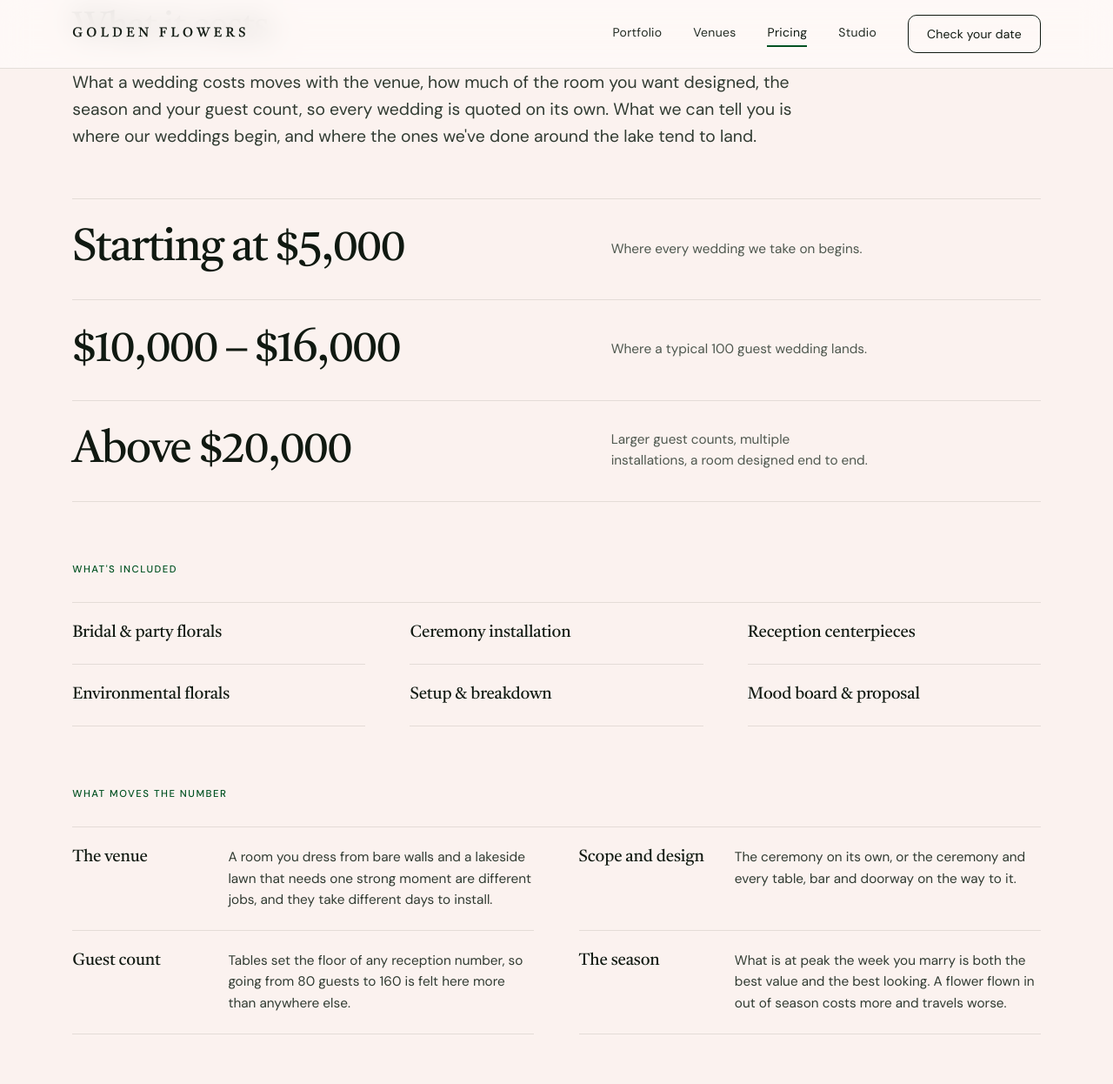
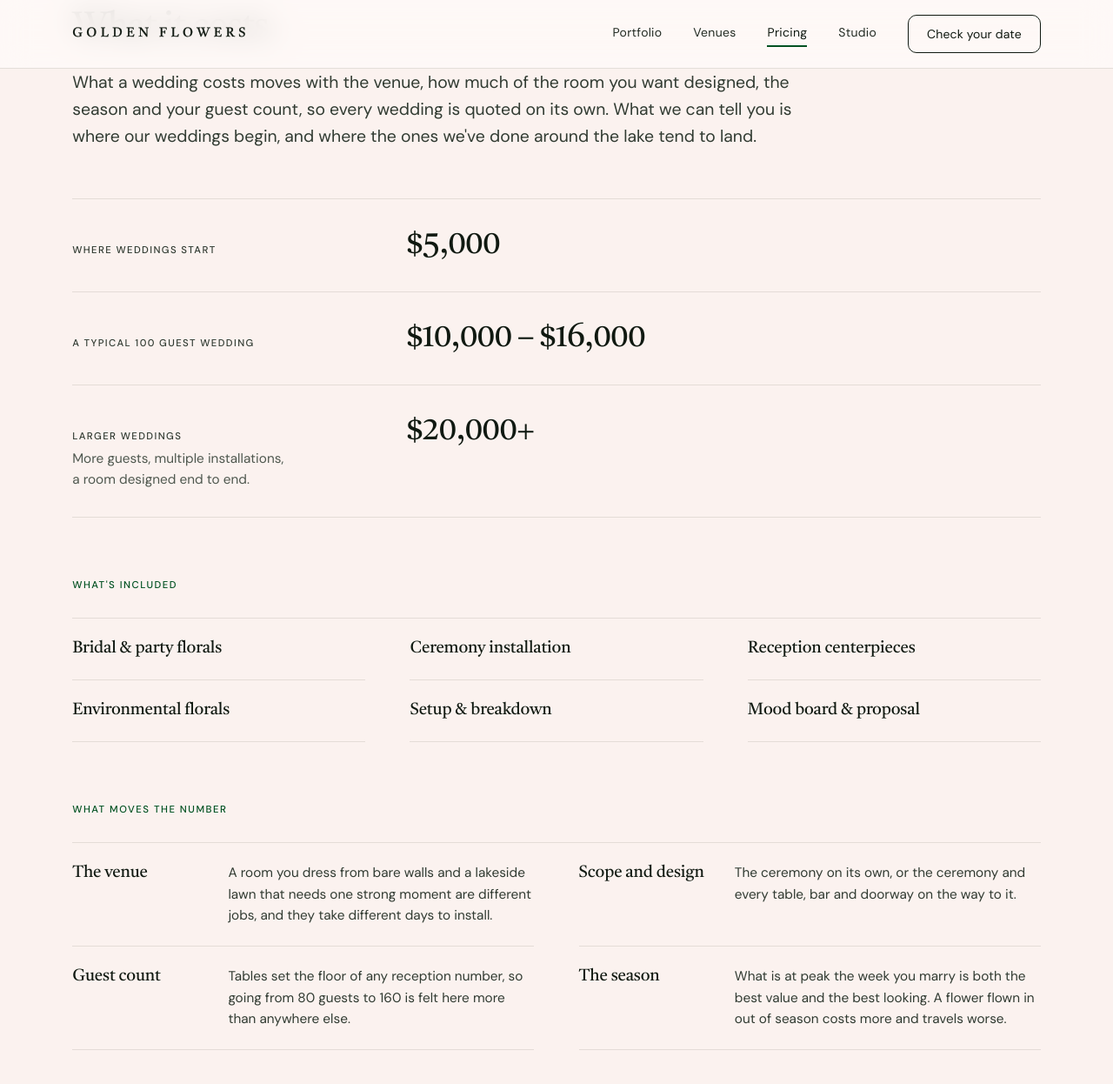
Before and after one commit to jshplhm/goldenflowers, a Jekyll site: the page built from weddings/index.md, in a window 1280 px wide and 1400 px high, scrolled down 1409 px. Shown: the top 1246 px of the window at 87% size. Built offline with Jekyll 4.4.1, drawn with Linux system fonts in a browser that asks for light colours.

Commit message:
Pricing figures as a quiet table: label left, figure right
Where weddings start / $5,000, A typical 100 guest wedding / $10,000 –
$16,000, Larger weddings / $20,000+ (with its one-line description). The
three 66px rows outranked "What it costs." and read as a menu of tiers; the
figures are now 90% of the section heading at every width (35px at 954,
45px at 1440), one size and one left edge. Phones stack label, figure,
description. Figures gain an optional `label` field (Pages CMS too).

Co-Authored-By: Claude Opus 5.5 <noreply@anthropic.com>

```diff
--- a/_data/weddings.yml
+++ b/_data/weddings.yml
@@ -161,13 +161,18 @@ pricing:
     designed, the season and your guest count, so every wedding is quoted on its
     own. What we can tell you is where our weddings begin, and where the ones
     we've done around the lake tend to land.
+  # label = what the number is (left, small caps); amount = the figure;
+  # caption = optional second line under the label.
   figures:
-    - amount: Starting at $5,000
-      caption: Where every wedding we take on begins.
-    - amount: "$10,000 – $16,000"
-      caption: Where a typical 100 guest wedding lands.
-    - amount: Above $20,000
-      caption: Larger guest counts, multiple installations, a room designed end to end.
+    - label: Where weddings start
+      amount: "$5,000"
+      caption: ""
+    - label: A typical 100 guest wedding
+      amount: "$10,000 – $16,000"
+      caption: ""
+    - label: Larger weddings
+      amount: "$20,000+"
+      caption: More guests, multiple installations, a room designed end to end.
     # Four things, because four is what a couple can hold. Each one is a lever
     # they actually control, so the list doubles as the agenda for the
     # consultation.
--- a/weddings/index.md
+++ b/weddings/index.md
@@ -114,11 +114,27 @@ redirect_from:
     {%- comment -%} Two figures read as a range and a ceiling. The grid is set
     from the count so a single figure still fills the row rather than sitting in
     a half-empty one. {%- endcomment -%}
-    <div class="invest-figs" data-n="{{ nfig }}">
+    {%- comment -%} With `label`s the figures render as a quiet table (2026-09-25):
+    what the number is on the left in small caps, the figure on the right, all
+    three the same size and a step under the section heading. An optional
+    caption sits under the label. Without labels, the older figure-over-caption
+    blocks. {%- endcomment -%}
+    {%- assign fig_table = pr.figures.first.label | strip -%}
+    <div class="invest-figs{% if fig_table != "" %} invest-figs--table{% endif %}" data-n="{{ nfig }}">
       {%- for f in pr.figures %}
+      {%- assign fi = forloop.index0 %}
       <div class="invest-fig">
-        <p class="invest-amount"><span data-ed="weddings:pricing.figures.{{ forloop.index0 }}.amount">{{ f.amount }}</span></p>
-        <p class="invest-cap"><span data-ed="weddings:pricing.figures.{{ forloop.index0 }}.caption">{{ f.caption }}</span></p>
+        {%- if fig_table != "" %}
+        <div class="invest-lab">
+          <p class="invest-label"><span data-ed="weddings:pricing.figures.{{ fi }}.label">{{ f.label }}</span></p>
+          {%- assign fc = f.caption | strip %}
+          <p class="invest-cap{% if fc == "" %} ed-empty{% endif %}"><span data-ed="weddings:pricing.figures.{{ fi }}.caption">{{ f.caption }}</span></p>
+        </div>
+        <p class="invest-amount"><span data-ed="weddings:pricing.figures.{{ fi }}.amount">{{ f.amount }}</span></p>
+        {%- else %}
+        <p class="invest-amount"><span data-ed="weddings:pricing.figures.{{ fi }}.amount">{{ f.amount }}</span></p>
+        <p class="invest-cap"><span data-ed="weddings:pricing.figures.{{ fi }}.caption">{{ f.caption }}</span></p>
+        {%- endif %}
       </div>
       {%- endfor %}
     </div>
```
Also changed, not shown: .pages.yml, assets/css/redesign.css.
